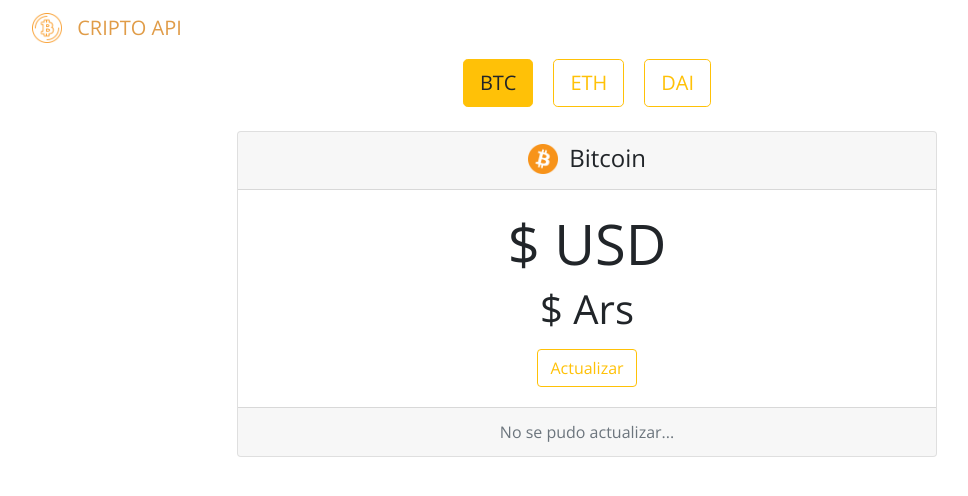
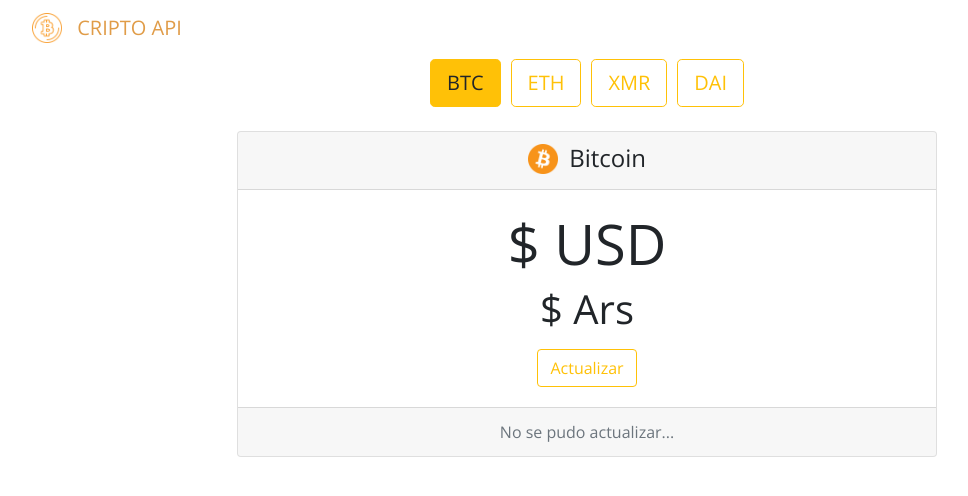
Before and after one commit to SebastianMaciel/realtime-cripto-prices, a plain HTML site: page index.html in a window 1280 px wide. Shown: the whole page, without its empty margins (53-1021 px from the left). Drawn offline with nearby package versions, Linux system fonts and the light colour scheme; no server answers.

Commit message:
Add Monero

```diff
--- a/css/index.css
+++ b/css/index.css
@@ -35,10 +35,6 @@ body {
 .contenedor-botones-cripto {
   display: flex;
   justify-content: center;
+  flex-wrap: wrap;
+  gap: 10px;
 }
-
-/* Esta clase se usa en el index.js para seleccionar todos los botones */
-/* Le damos un margen horizontal para acomodar el texto interior */
-.buscarPrecio {
-  margin: 0px 10px;
-}
--- a/index.html
+++ b/index.html
@@ -43,10 +43,13 @@
       <!-- Vamos a seleccionar todos estos botones con la clase 'buscarPrecio' -->
       <!-- Escondemos en 'data-id' el valor real que vamos a mandar directamente a la consulta de la api -->
       <!-- Ej: tocamos el botón BTC, la función en javascript va a encontrar el 'data-id' que dice 'bitcoin, y lo manda a la consulta. -->
-      <div class="contenedor-botones-cripto">
-        <button class="btn btn-warning btn-lg buscarPrecio" data-id="bitcoin">BTC</button>
-        <button class="btn btn-outline-warning btn-lg buscarPrecio" data-id="ethereum">ETH</button>
-        <button class="btn btn-outline-warning btn-lg buscarPrecio" data-id="dai">DAI</button>
+      <div class="col-12">
+        <div class="contenedor-botones-cripto">
+          <button class="btn btn-warning btn-lg buscarPrecio" data-id="bitcoin">BTC</button>
+          <button class="btn btn-outline-warning btn-lg buscarPrecio" data-id="ethereum">ETH</button>
+          <button class="btn btn-outline-warning btn-lg buscarPrecio" data-id="monero">XMR</button>
+          <button class="btn btn-outline-warning btn-lg buscarPrecio" data-id="dai">DAI</button>
+        </div>
       </div>
 
       <!--                                            -->
```
Also changed, not shown: img/monero.png (added).
